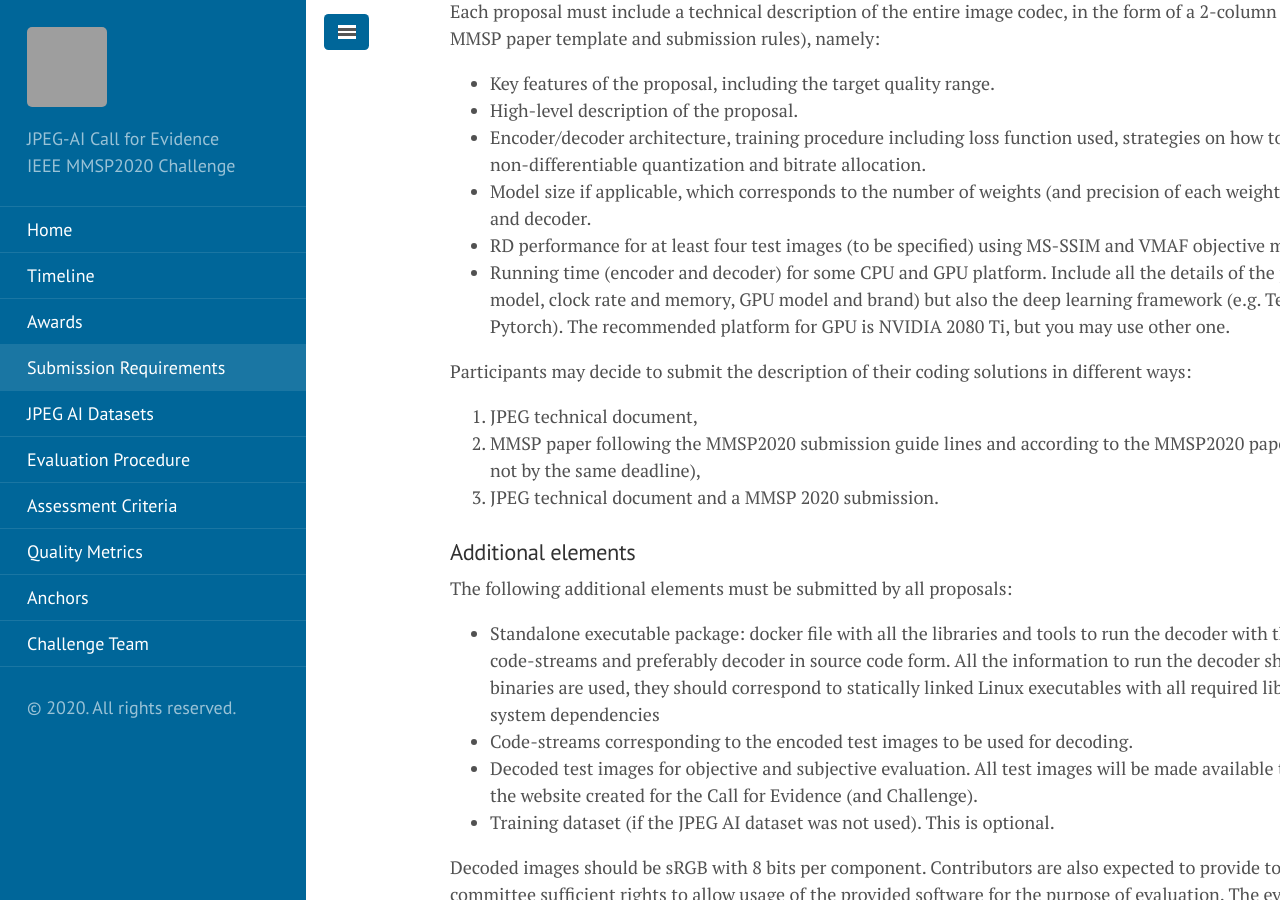
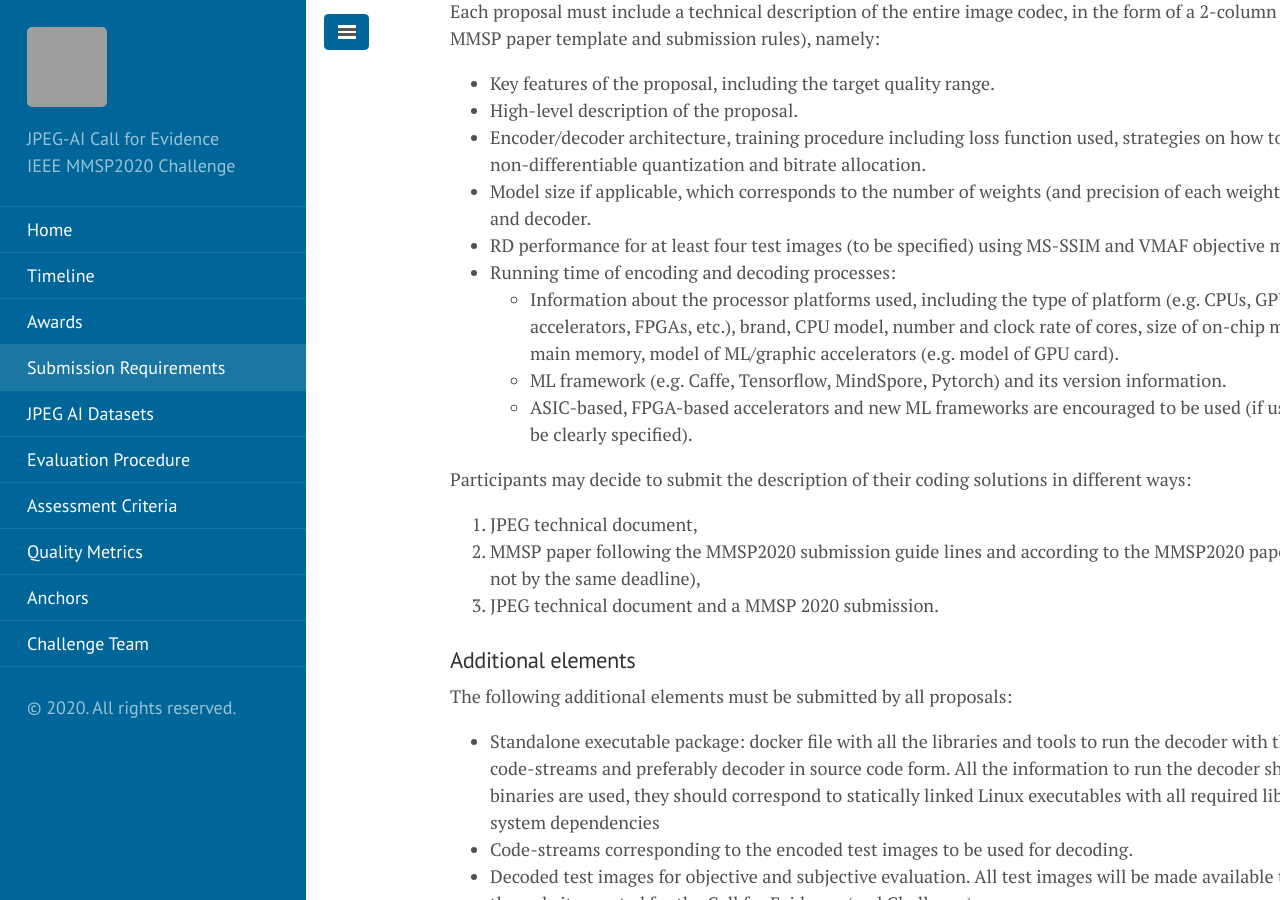
Before and after one commit to jpegai/jpegai.github.io, a Jekyll site: the page built from 02_submission_requirements.md, in a window 1280 px wide and 900 px high, scrolled down 358 px. Built offline with Jekyll 4.4.1, drawn with Linux system fonts in a browser that asks for light colours; grey boxes are pictures that could not be loaded.

Commit message:
Clarifications about the running time

```diff
--- a/02_submission_requirements.md
+++ b/02_submission_requirements.md
@@ -14,7 +14,10 @@
 * Encoder/decoder architecture, training procedure including loss function used, strategies on how to deal with the non-differentiable quantization and bitrate allocation.
 * Model size if applicable, which corresponds to the number of weights (and precision of each weight) in the encoder and decoder.
 * RD performance for at least four test images (to be specified) using MS-SSIM and VMAF objective metrics.
-* Running time (encoder and decoder) for some CPU and GPU platform. Include all the details of the platform (CPU model, clock rate and memory, GPU model and brand) but also the deep learning framework (e.g. Tensorflow or Pytorch). The recommended platform for GPU is NVIDIA 2080 Ti, but you may use other one.
+* Running time of encoding and decoding processes:
+	* Information about the processor platforms used, including the type of platform (e.g. CPUs, GPUs, ASIC-based accelerators, FPGAs, etc.), brand, CPU model, number and clock rate of cores, size of on-chip memory, size of main memory, model of ML/graphic accelerators (e.g. model of GPU card).
+	* ML framework (e.g. Caffe, Tensorflow, MindSpore, Pytorch) and its version information.
+	* ASIC-based, FPGA-based accelerators and new ML frameworks are encouraged to be used (if used then should be clearly specified).
 
 Participants may decide to submit the description of their coding solutions in different ways:
 1. JPEG technical document,
```
